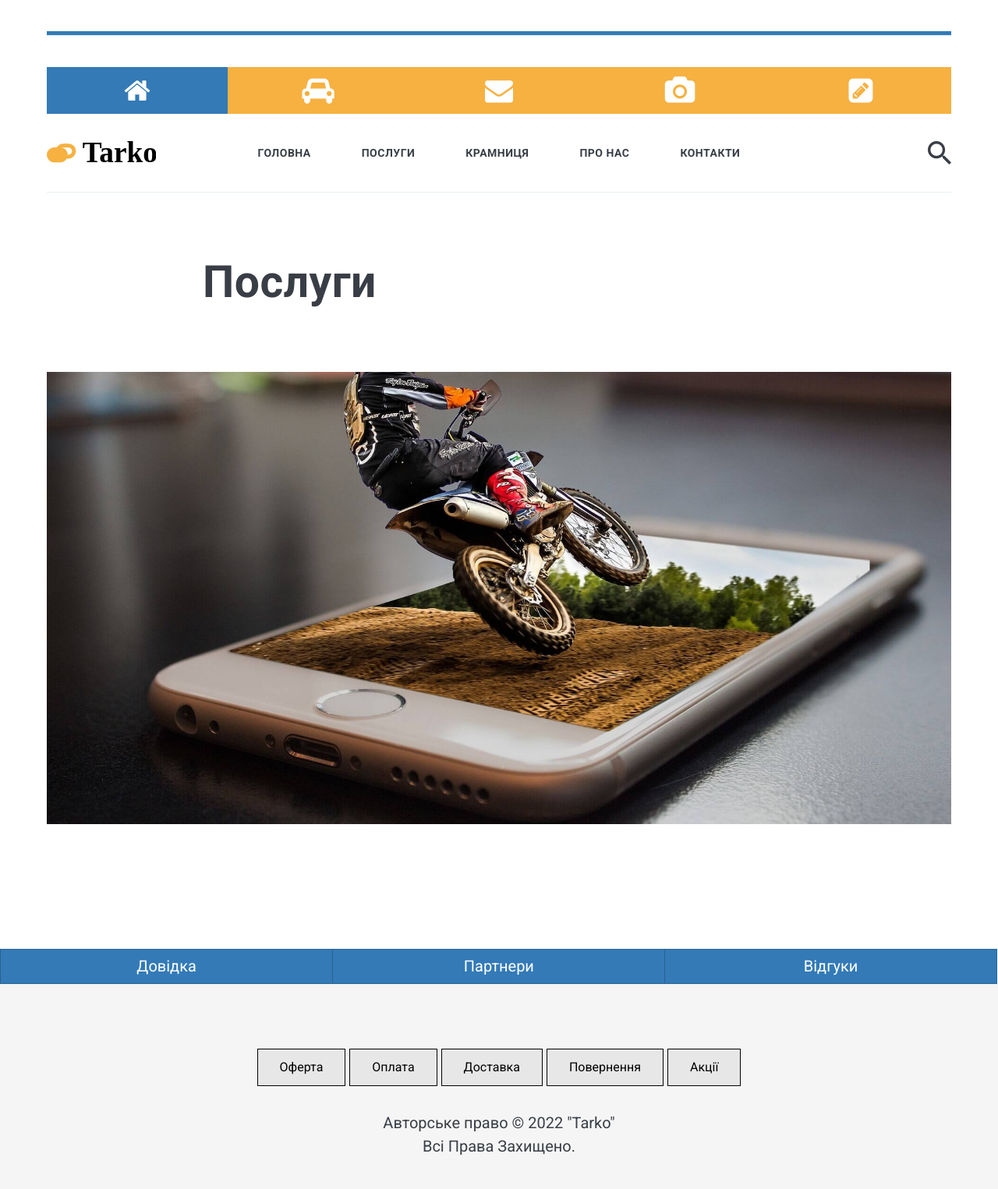
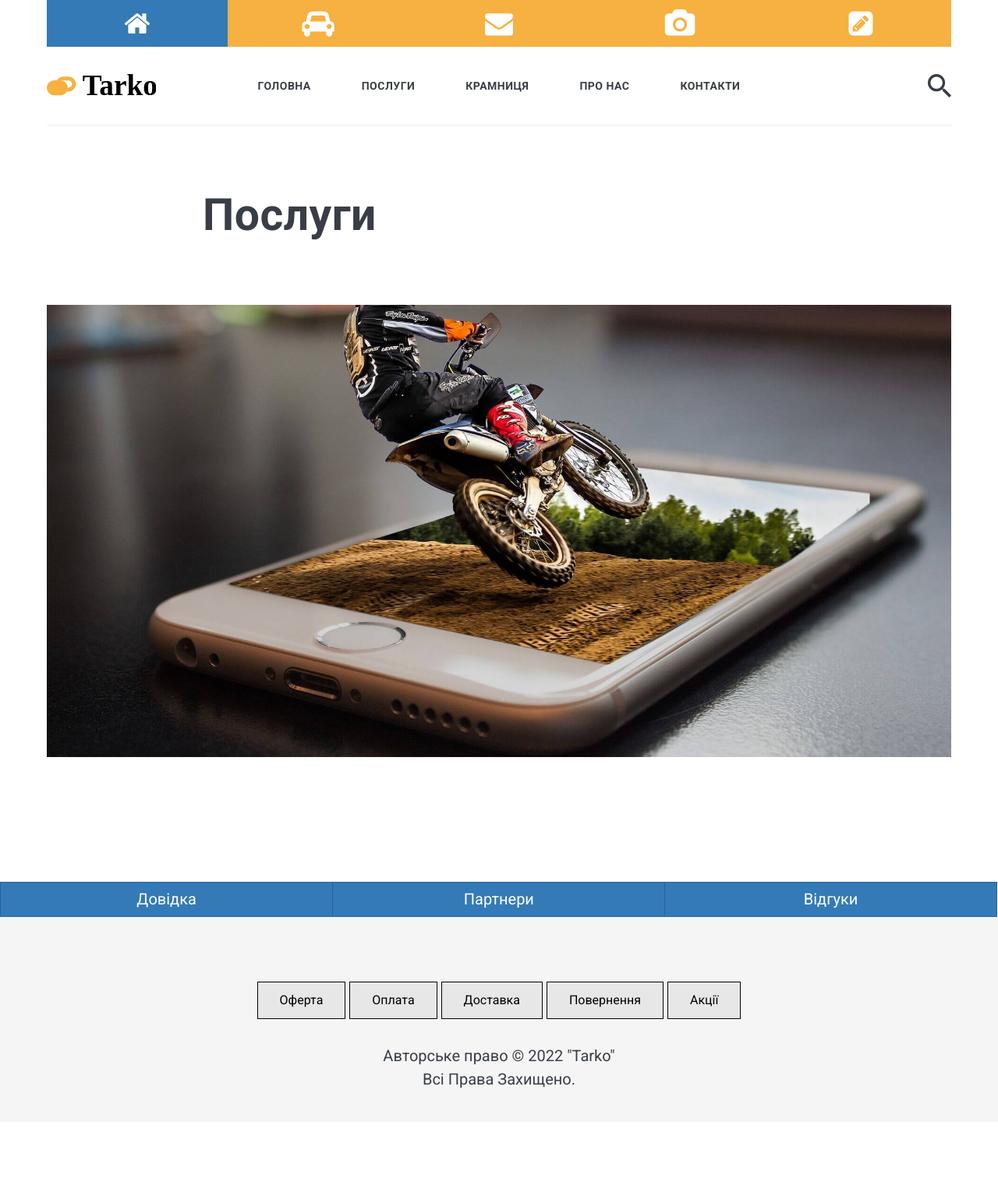
Before and after one commit to itarko/itarko.github.io, a Jekyll site: the page built from _pages/01-posluhy.md, in a window 1280 px wide. Shown: the whole page at 78% size. Built offline with Jekyll 4.4.1, drawn with Linux system fonts in a browser that asks for light colours; nearby versions of some CDN libraries; after the commit the page ends 1439 px from its top, so only the background shows below that.

Commit message:
Update header.html

```diff
--- a/_includes/header.html
+++ b/_includes/header.html
@@ -1,14 +1,7 @@
 <div class="container">
-
-<style>
-.hr-line {
-	border-top: 5px solid #337ab7;
-}
-</style>
-<hr class="hr-line">
-
   <div class="row">
     <div class="col col-12">
+
 <!-- begin Connecting the TopMenuButton -->
 <link rel="stylesheet" href="https://cdnjs.cloudflare.com/ajax/libs/font-awesome/4.7.0/css/font-awesome.min.css">
 <style>
```
